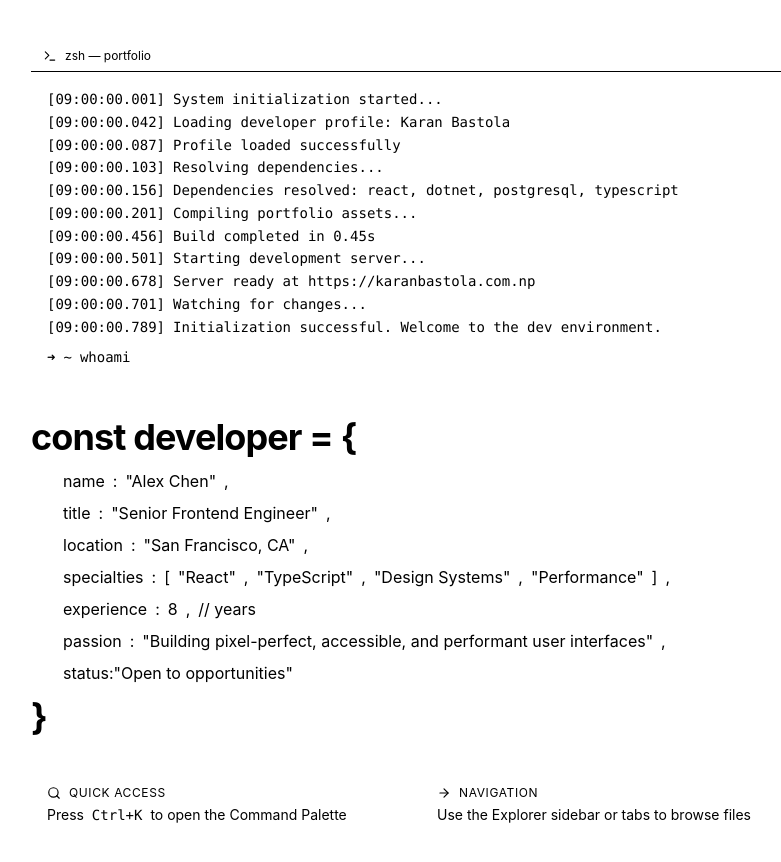
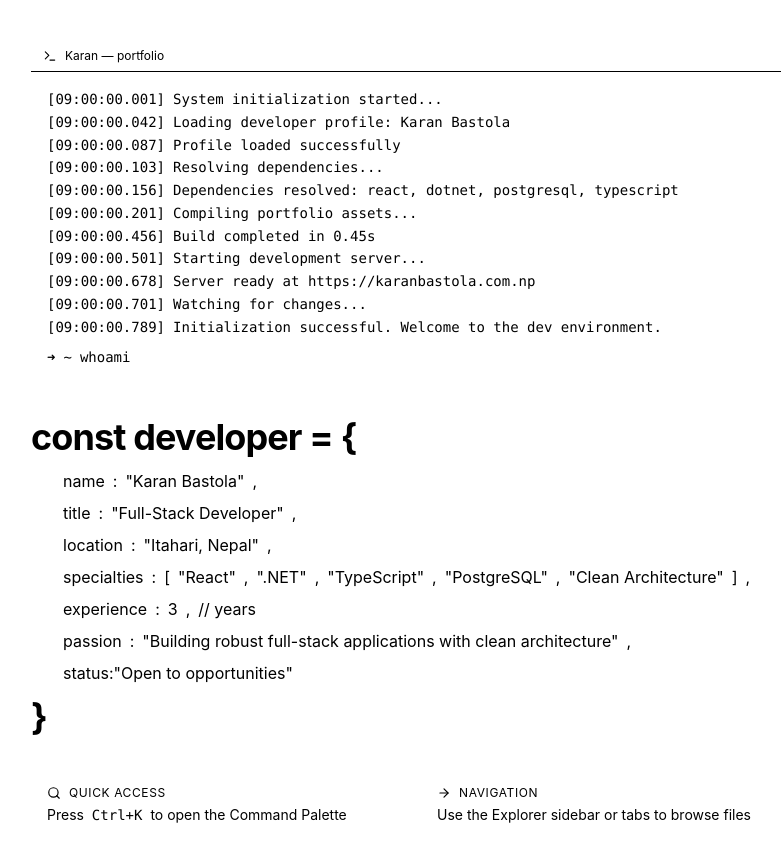
Before and after one commit to KaranBastola84/Portfolio, a React (Vite) app: page / in a window 1280 px wide. Shown: the top 862 px of the page, without its empty margins (225-1006 px from the left). Built offline with nearby package versions, Linux system fonts and the light colour scheme.

Commit message:
Update developer intro and personal details on IndexPage

```diff
--- a/src/pages/IndexPage.tsx
+++ b/src/pages/IndexPage.tsx
@@ -39,7 +39,7 @@ export function IndexPage() {
         <div className="glass-panel rounded-lg overflow-hidden mb-8">
           <div className="h-8 flex items-center px-3 bg-obsidian-surface border-b border-obsidian-border">
             <Terminal size={14} className="text-obsidian-muted mr-2" />
-            <span className="text-xs text-obsidian-muted">zsh — portfolio</span>
+            <span className="text-xs text-obsidian-muted">Karan — portfolio</span>
           </div>
           <div className="p-4 font-mono text-sm leading-relaxed">
             {TERMINAL_LOGS.slice(0, visibleLines).map((log, idx) => (
@@ -73,21 +73,21 @@ export function IndexPage() {
             <div className="flex gap-2">
               <span className="text-obsidian-property">name</span>
               <span className="text-obsidian-text">:</span>
-              <span className="text-obsidian-string">"Alex Chen"</span>
+              <span className="text-obsidian-string">"Karan Bastola"</span>
               <span className="text-obsidian-text">,</span>
             </div>
             <div className="flex gap-2">
               <span className="text-obsidian-property">title</span>
               <span className="text-obsidian-text">:</span>
               <span className="text-obsidian-string">
-                "Senior Frontend Engineer"
+                "Full-Stack Developer"
               </span>
               <span className="text-obsidian-text">,</span>
             </div>
             <div className="flex gap-2">
               <span className="text-obsidian-property">location</span>
               <span className="text-obsidian-text">:</span>
-              <span className="text-obsidian-string">"San Francisco, CA"</span>
+              <span className="text-obsidian-string">"Itahari, Nepal"</span>
               <span className="text-obsidian-text">,</span>
             </div>
             <div className="flex gap-2 flex-wrap">
@@ -96,18 +96,20 @@ export function IndexPage() {
               <span className="text-obsidian-text">[</span>
               <span className="text-obsidian-string">"React"</span>
               <span className="text-obsidian-text">,</span>
+              <span className="text-obsidian-string">".NET"</span>
+              <span className="text-obsidian-text">,</span>
               <span className="text-obsidian-string">"TypeScript"</span>
               <span className="text-obsidian-text">,</span>
-              <span className="text-obsidian-string">"Design Systems"</span>
+              <span className="text-obsidian-string">"PostgreSQL"</span>
               <span className="text-obsidian-text">,</span>
-              <span className="text-obsidian-string">"Performance"</span>
+              <span className="text-obsidian-string">"Clean Architecture"</span>
               <span className="text-obsidian-text">]</span>
               <span className="text-obsidian-text">,</span>
             </div>
             <div className="flex gap-2">
               <span className="text-obsidian-property">experience</span>
               <span className="text-obsidian-text">:</span>
-              <span className="text-obsidian-number">8</span>
+              <span className="text-obsidian-number">3</span>
               <span className="text-obsidian-text">,</span>
               <span className="text-obsidian-comment">// years</span>
             </div>
@@ -115,8 +117,7 @@ export function IndexPage() {
               <span className="text-obsidian-property">passion</span>
               <span className="text-obsidian-text">:</span>
               <span className="text-obsidian-string">
-                "Building pixel-perfect, accessible, and performant user
-                interfaces"
+                "Building robust full-stack applications with clean architecture"
               </span>
               <span className="text-obsidian-text">,</span>
             </div>
```
